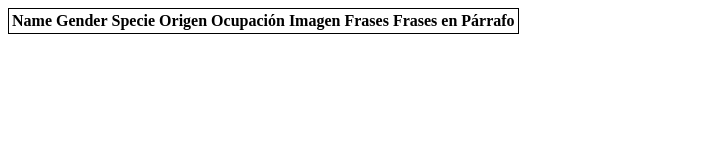
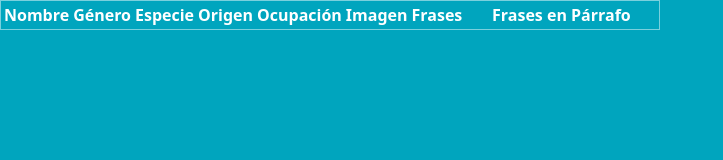
Before and after one commit to mahoobox/futurama-characters, a plain HTML site: page index.html in a window 1280 px wide. Shown: the whole page, without its empty margins (0-723 px from the left). Drawn offline with Linux system fonts and the light colour scheme; no server answers.

Commit message:
consultas

```diff
--- a/index.html
+++ b/index.html
@@ -6,26 +6,20 @@
     <meta name="viewport" content="width=device-width, initial-scale=1.0">
     <title>Futurama Characters API Vanilla</title>
     <style type="text" src="static/css/styles.css"></style>
-    <style>
-        table,
-        td {
-        border: 1px solid black;
-        }
-
-    </style>
+    <link rel="stylesheet" href="./static/css/styles.css">
 </head>
 <body>
     <table>
         <thead>
             <tr>
-                <th>Name</th>
-                <th>Gender</th>
-                <th>Specie</th>
+                <th>Nombre</th>
+                <th>Género</th>
+                <th>Especie</th>
                 <th>Origen</th>
                 <th>Ocupación</th>
                 <th>Imagen</th>
                 <th>Frases</th>
-                <th>Frases en Párrafo</th>
+                <th style="width: 30%;">Frases en Párrafo</th>
             </tr>
         </thead>
         <tbody id="data">
--- a/static/css/styles.css
+++ b/static/css/styles.css
@@ -1,4 +1,10 @@
+body {
+  margin: 0;
+  background: #00a5be;
+  font-family: system-ui;
+  color: white;
+}
 table,
 td {
-  border: 1px solid black;
+  border: 1px solid #ffffff7a;
 }
```
Also changed, not shown: 1 other file.
